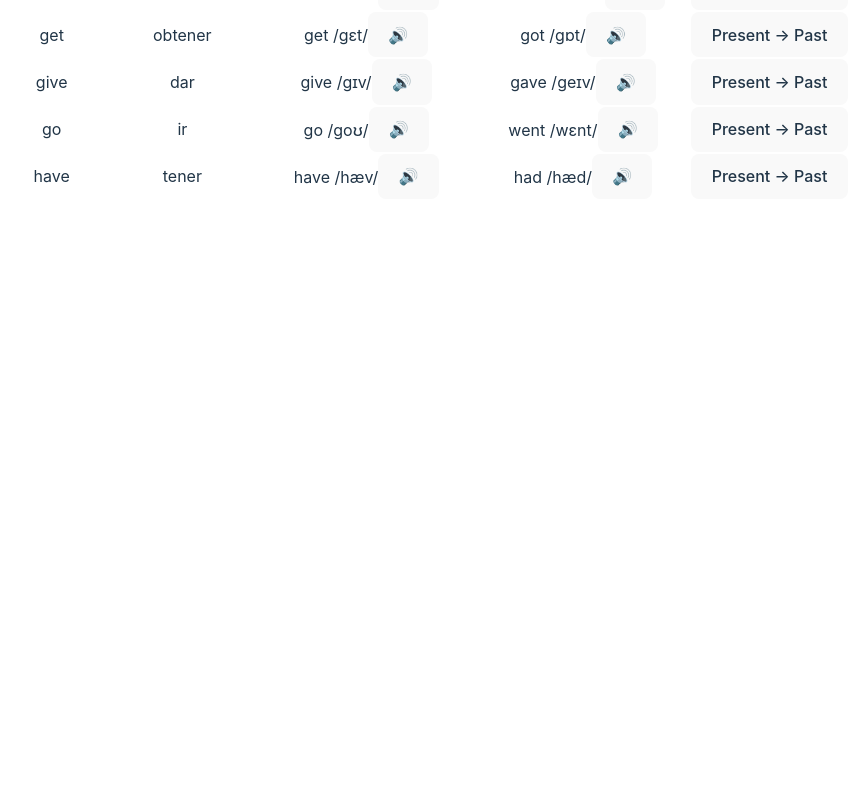
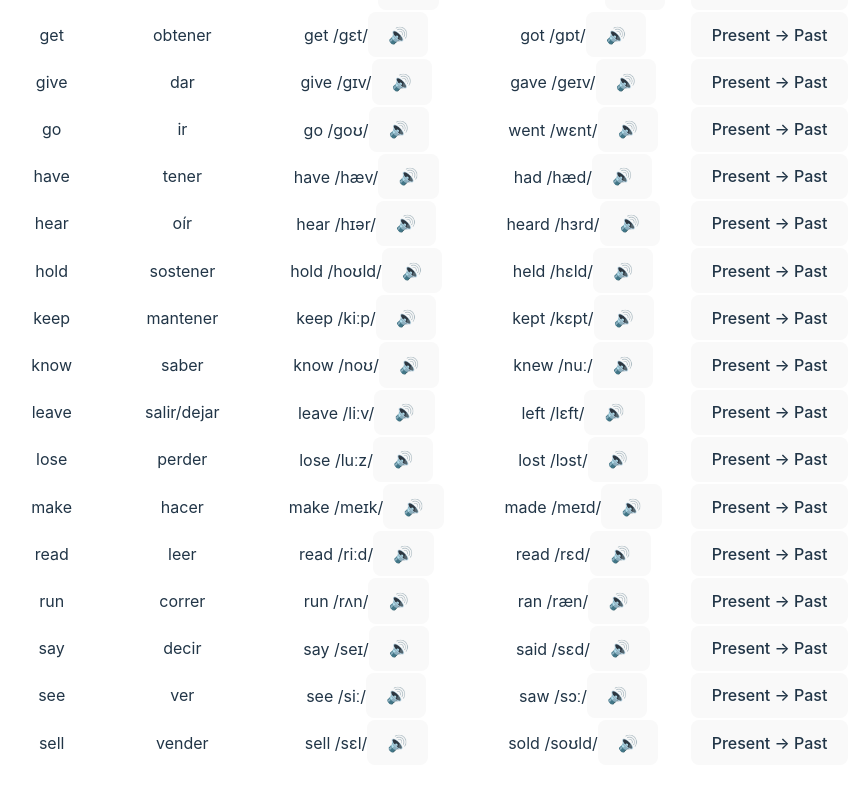
Before and after one commit to Kleinster2/irregular-verbs-table, a React (Vite) app: page / in a window 1280 px wide. Shown: the part 833-1625 px from the top of the page, without its empty margins (218-1077 px from the left). Before the commit the page ends 1065 px from the top, so only its background shows below. Built offline with nearby package versions, Linux system fonts and the light colour scheme.

Commit message:
Assistant checkpoint: Added more verb entries to complete the table
Assistant generated file changes:
- src/components/IrregularVerbsTable.jsx: Add more verb entries

---

User prompt:

Still rows missing

```diff
--- a/src/components/IrregularVerbsTable.jsx
+++ b/src/components/IrregularVerbsTable.jsx
@@ -128,6 +128,90 @@ const data = [
     portuguese: "ter",
     present: "have\n/hæv/",
     past: "had\n/hæd/"
+  },
+  {
+    english: "hear",
+    spanish: "oír",
+    portuguese: "ouvir",
+    present: "hear\n/hɪər/",
+    past: "heard\n/hɜrd/"
+  },
+  {
+    english: "hold",
+    spanish: "sostener",
+    portuguese: "segurar",
+    present: "hold\n/hoʊld/",
+    past: "held\n/hɛld/"
+  },
+  {
+    english: "keep",
+    spanish: "mantener",
+    portuguese: "manter",
+    present: "keep\n/kiːp/",
+    past: "kept\n/kɛpt/"
+  },
+  {
+    english: "know",
+    spanish: "saber",
+    portuguese: "saber",
+    present: "know\n/noʊ/",
+    past: "knew\n/nuː/"
+  },
+  {
+    english: "leave",
+    spanish: "salir/dejar",
+    portuguese: "sair/deixar",
+    present: "leave\n/liːv/",
+    past: "left\n/lɛft/"
+  },
+  {
+    english: "lose",
+    spanish: "perder",
+    portuguese: "perder",
+    present: "lose\n/luːz/",
+    past: "lost\n/lɔst/"
+  },
+  {
+    english: "make",
+    spanish: "hacer",
+    portuguese: "fazer",
+    present: "make\n/meɪk/",
+    past: "made\n/meɪd/"
+  },
+  {
+    english: "read",
+    spanish: "leer",
+    portuguese: "ler",
+    present: "read\n/riːd/",
+    past: "read\n/rɛd/"
+  },
+  {
+    english: "run",
+    spanish: "correr",
+    portuguese: "correr",
+    present: "run\n/rʌn/",
+    past: "ran\n/ræn/"
+  },
+  {
+    english: "say",
+    spanish: "decir",
+    portuguese: "dizer",
+    present: "say\n/seɪ/",
+    past: "said\n/sɛd/"
+  },
+  {
+    english: "see",
+    spanish: "ver",
+    portuguese: "ver",
+    present: "see\n/siː/",
+    past: "saw\n/sɔː/"
+  },
+  {
+    english: "sell",
+    spanish: "vender",
+    portuguese: "vender",
+    present: "sell\n/sɛl/",
+    past: "sold\n/soʊld/"
   }
 ];
 
```
